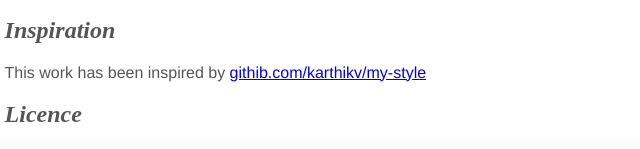
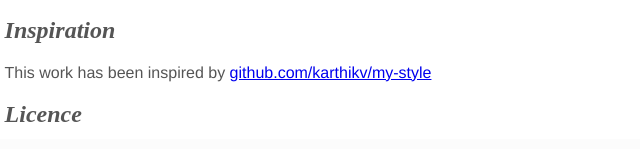
Before and after one commit to anami/stylist, a website: page index.html in a window 1280 px wide. Shown: the part 669-818 px from the top of the page, 193-833 px from the left. Drawn offline with Linux system fonts and the light colour scheme.

Commit message:
Typo
Githib!?!

```diff
--- a/index.html
+++ b/index.html
@@ -28,7 +28,7 @@
 		<p>Styling on Internet Explorer is a pain and quite unfairly it does not have the extension ecosystem enjoyed in the other 'modern' browsers. This editor is to accommodate those developers that need to use IE and make their lives a little easier.</p>
 		<p>It also allows styles to be moved from browser to browser to ensure the CSS is valid on all browsers. Potentially saving you heaps of time!</p>
 		<h2>Inspiration</h2>
-		<p>This work has been inspired by <a href="http://githib.com/karthikv/my-style">githib.com/karthikv/my-style</a></p>
+		<p>This work has been inspired by <a href="http://github.com/karthikv/my-style">github.com/karthikv/my-style</a></p>
 		<h2>Licence</h2>
 		<p>MIT</p>
 	</div>
```
Also changed, not shown: index.src.html (+1 -1 lines).
